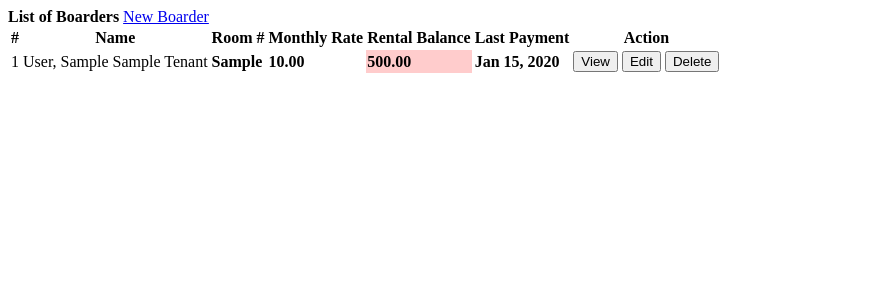
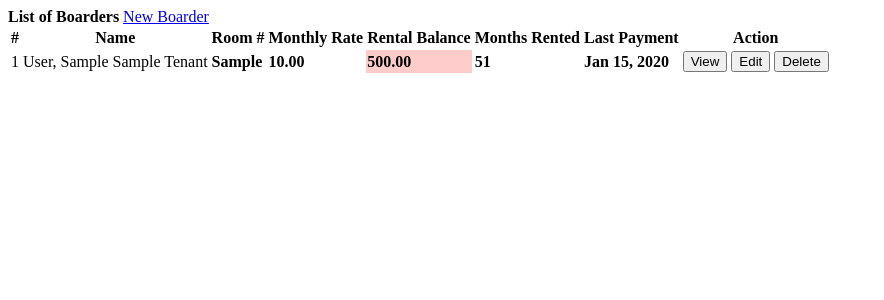
Before and after one commit to PHP-Glenn/Dormitory, a PHP site: page /tenants.php in a window 1280 px wide. Shown: the top 300 px of the page, without its empty margins (0-884 px from the left). Run offline with PHP 8.4, Linux system fonts and the light colour scheme; tables that the repository leaves empty hold one stand-in row (values such as "Sample post").

Commit message:
Update tenants.php

```diff
--- a/tenants.php
+++ b/tenants.php
@@ -29,6 +29,7 @@
                                     <th class="">Room #</th>
                                     <th class="">Monthly Rate</th>
                                     <th class="">Rental Balance</th>
+                                    <th class="">Months Rented</th>
                                     <th class="">Last Payment</th>
                                     <th class="text-center">Action</th>
                                 </tr>
@@ -36,8 +37,9 @@
                             <tbody>
                                 <?php
                                 $i = 1;
-                                $tenant = $conn->query("SELECT t.*,concat(t.lastname,', ',t.firstname,' ',t.middlename) as name,h.house_no,h.price FROM tenants t inner join houses h on h.id = t.house_id where t.status = 1 order by h.house_no desc ");
+                                $tenant = $conn->query("SELECT t.*,concat(t.lastname,', ',t.firstname,' ',t.middlename) as name,h.house_no,h.price, t.date_in FROM tenants t inner join houses h on h.id = t.house_id where t.status = 1 order by h.house_no desc ");
                                 while($row=$tenant->fetch_assoc()):
+                                    $months_rented = floor((time() - strtotime($row['date_in'])) / (30*60*60*24));
                                     $months = abs(strtotime(date('Y-m-d')." 23:59:59") - strtotime($row['date_in']." 23:59:59"));
                                     $months = floor(($months) / (30*60*60*24));
                                     $payable = $row['price'] * $months;
@@ -53,6 +55,7 @@
                                     <td class="text-center"><b><?php echo $row['house_no'] ?></b></td>
                                     <td class="text-center"><b><?php echo number_format($row['price'],2) ?></b></td>
                                     <td class="text-center <?php echo ($outstanding != 0.00) ? 'highlight' : ''; ?>"><b><?php echo number_format($outstanding, 2) ?></b></td>
+                                    <td class="text-center"><b><?php echo $months_rented ?></b></td>
                                     <td class="text-center"><b><?php echo $last_payment ?></b></td>
                                     <td class="text-center">
                                         <button class="btn btn-sm btn-outline-primary view_payment" type="button" data-id="<?php echo $row['id'] ?>" >View</button>
```
